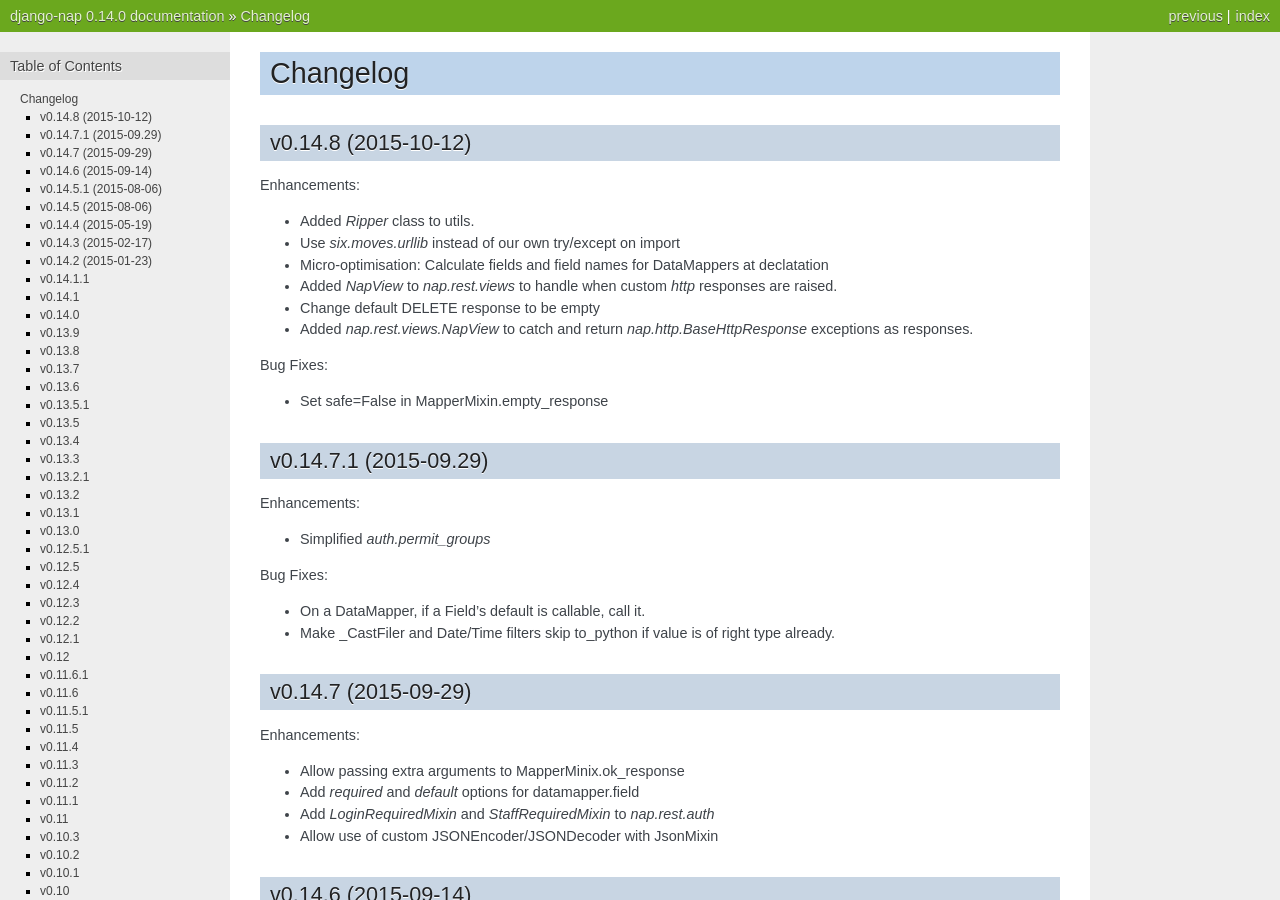
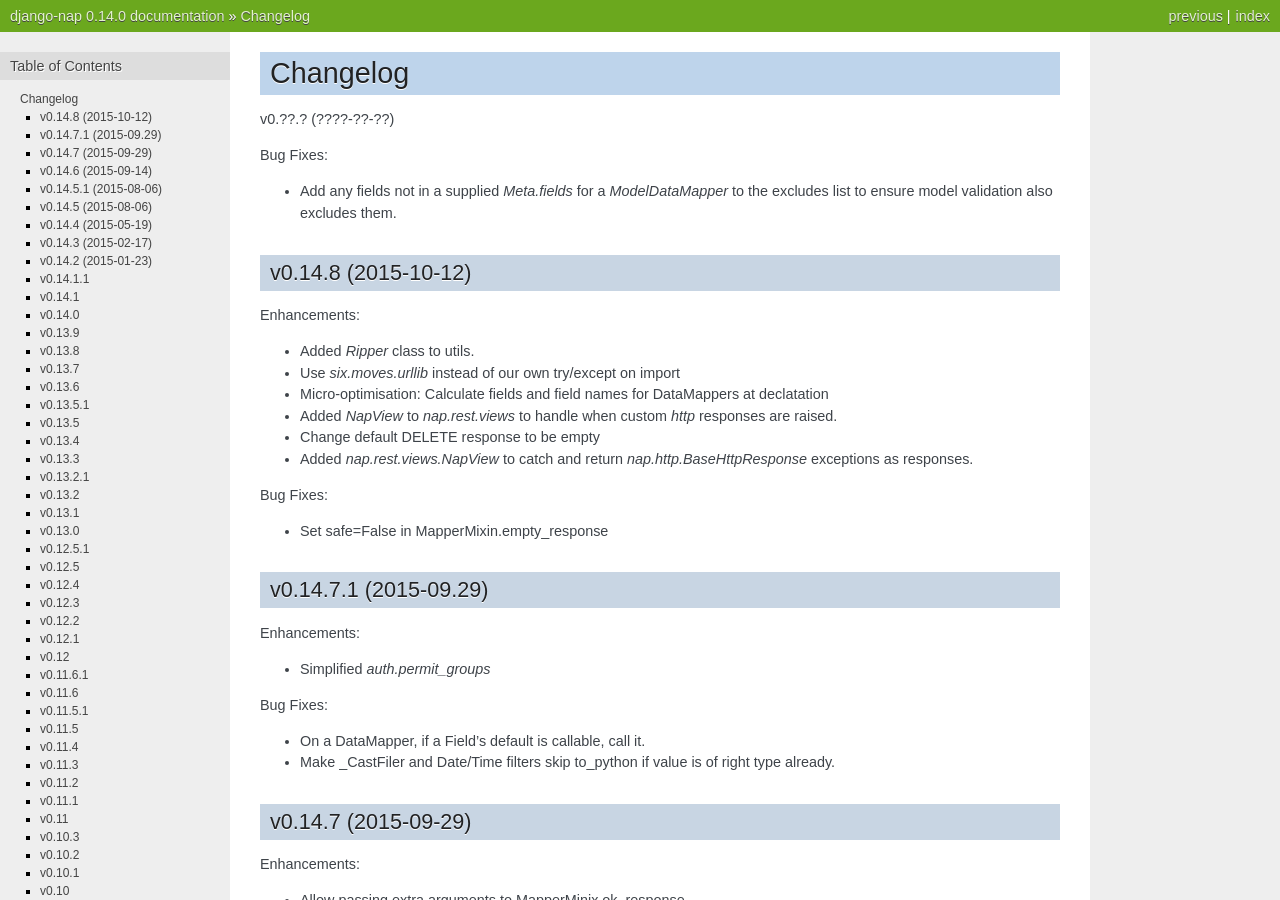
Before and after one commit to funkybob/django-nap, a Sphinx documentation site: the page built from docs/changelog.rst, in a window 1280 px wide and 900 px high. Built offline with Sphinx 7.4.7, drawn with Linux system fonts in a browser that asks for light colours; pages that are not in the unit, such as notebooks, are missing from menus.

Commit message:
update changelog

```diff
--- a/docs/changelog.rst
+++ b/docs/changelog.rst
@@ -1,6 +1,13 @@
 =========
 Changelog
 =========
+
+v0.??.? (????-??-??)
+
+Bug Fixes:
+
+- Add any fields not in a supplied `Meta.fields` for a `ModelDataMapper` to the
+  excludes list to ensure model validation also excludes them.
 
 v0.14.8 (2015-10-12)
 ====================
```
